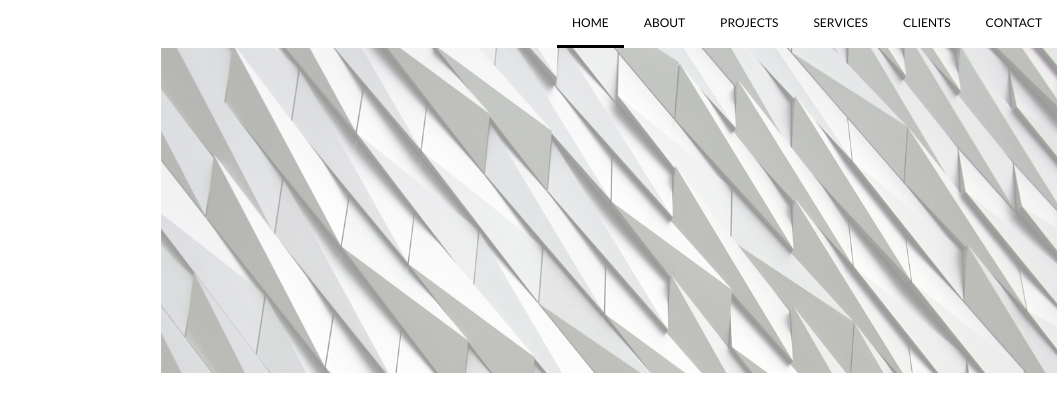
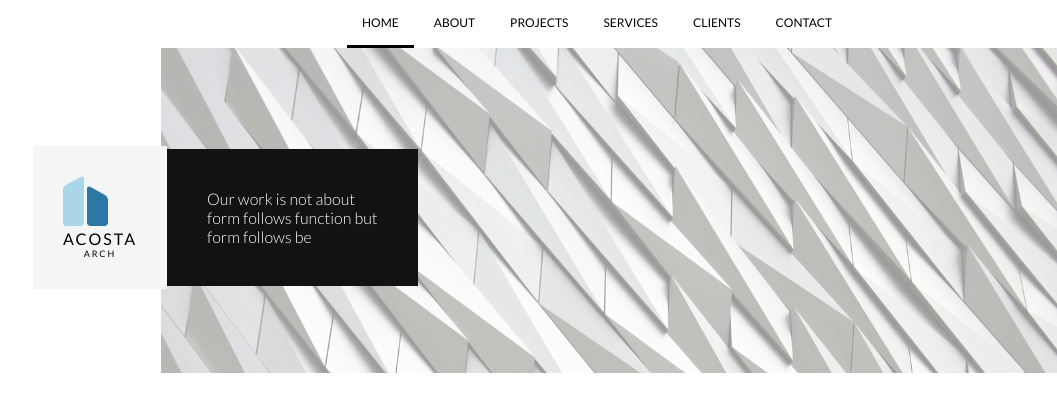
Before and after one commit to apinkev/acosta-template, a plain HTML site: page index.html in a window 1280 px wide. Shown: the whole page, without its empty margins (223-1280 px from the left). Drawn offline with Linux system fonts and the light colour scheme.

Commit message:
refining header

```diff
--- a/css/index.css
+++ b/css/index.css
@@ -4,9 +4,6 @@
   padding: 0;
   font-family: "Lato", sans-serif;
   box-sizing: border-box;
-}
-img {
-  width: 100%;
 }
 
 .active {
@@ -28,6 +25,7 @@ img {
   width: 500px;
   text-transform: uppercase;
   font-size: 12px;
+  transform: translateX(-210px);
 }
 
 .main-img {
@@ -38,4 +36,50 @@ img {
   display: flex;
   justify-content: flex-end;
   height: 325px;
+  position: relative;
 }
+
+.floating-container {
+  position: absolute;
+  display: flex;
+  left: 20%;
+  top: 30%;
+  align-items: center;
+}
+
+.floating-left {
+  background-color: #f5f5f5;
+  padding: 30px;
+}
+
+.inner-container {
+  display: flex;
+  flex-direction: column;
+  justify-content: center;
+}
+
+.floating-right {
+  background-color: #121212;
+  color: white;
+  padding: 40px;
+  font-weight: 300;
+}
+
+.left {
+  height: 50px;
+}
+
+.right {
+  height: 40px;
+}
+
+.logo-name {
+  letter-spacing: 2px;
+  text-align: center;
+}
+
+.logo-name-lower {
+  font-size: 9px;
+  letter-spacing: 2px;
+  text-align: center;
+}
--- a/index.html
+++ b/index.html
@@ -5,7 +5,7 @@
     <meta name="viewport" content="width=device-width, initial-scale=1.0">
     <meta http-equiv="X-UA-Compatible" content="ie=edge">
     <link href="css/index.css" rel="stylesheet"/>
-    <link href="https://fonts.googleapis.com/css?family=Lato" rel="stylesheet">
+    <link href="https://fonts.googleapis.com/css?family=Lato:300,400,700" rel="stylesheet">
     <script src="js/index.js" async></script>
     <title>Acosta</title>
 </head>
@@ -23,6 +23,25 @@
         </nav>
         <div class="wrap-img">
             <img class="main-img" src="img/Container.png" />
+            <div class="floating-container">
+                <div class="floating-left">
+                    <div class="inner-container">
+                        <div class="logo-container">
+                            <img class="logo left" src="img/Shape light blue.png"/>
+                            <img class="logo right" src="img/Shape dark blue.png"/>
+                        </div>
+                        <p class="logo-name">ACOSTA</p>
+                        <p class="logo-name-lower">ARCH</p>
+                    </div>
+                </div>
+                <div class="floating-right">
+                    <div class="text-container">
+                        <p>Our work is not about </p>
+                        <p>form follows function but</p>
+                        <p>form follows be</p>
+                    </div>
+                </div>
+            </div>
         </div>
     </header>
     <section id="root">
```
Also changed, not shown: package.json (deleted, +0 -15 lines), 1 other file.
